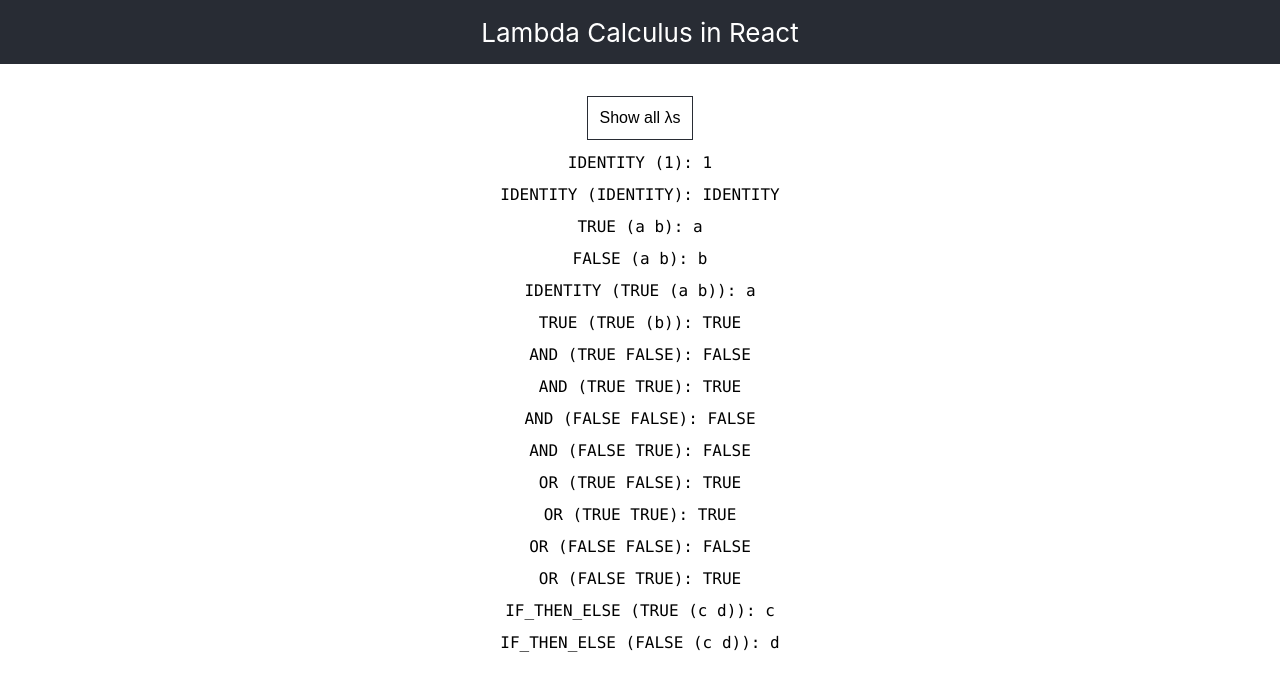
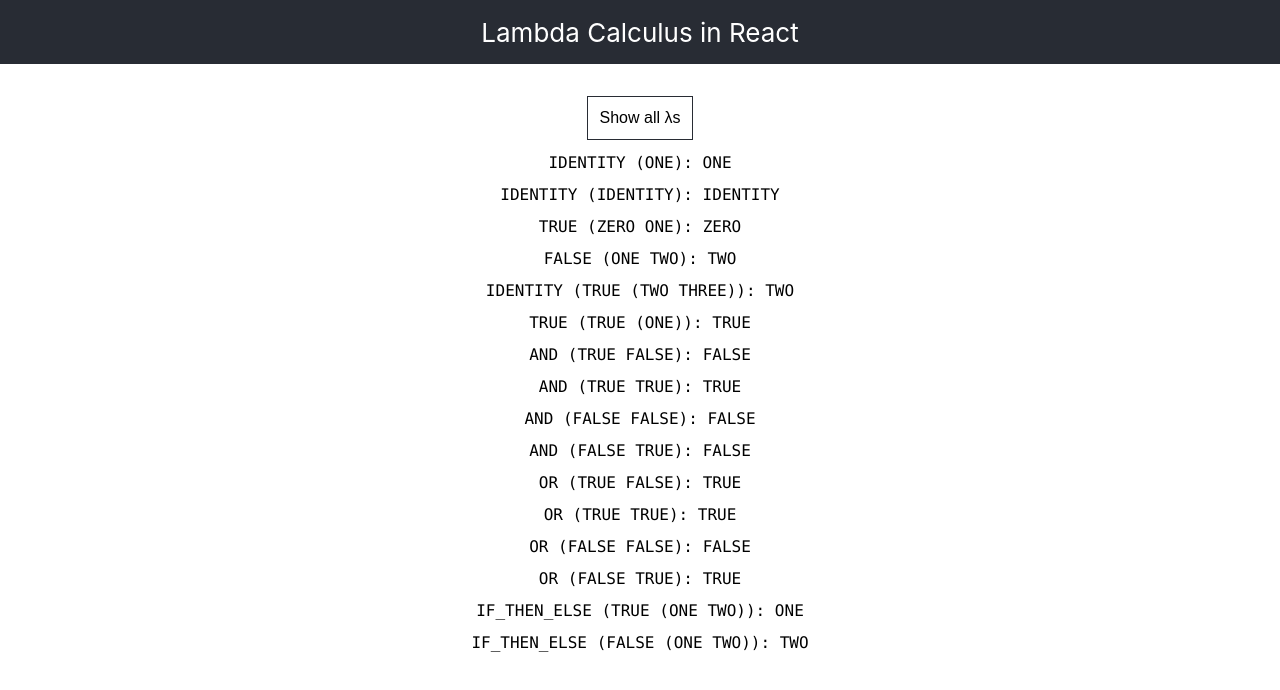
Before and after one commit to vabruzzo/lambda-calculus-in-react, a React (Create React App) app: page / in a window 1280 px wide. Shown: the top 690 px of the page. Built offline with nearby package versions, Linux system fonts and the light colour scheme.

Commit message:
more numbers

```diff
--- a/src/App.tsx
+++ b/src/App.tsx
@@ -1,5 +1,6 @@
 import React, { FC } from "react";
 import IDENTITY from "./components/IDENTITY";
+import { ZERO, ONE, TWO, THREE } from "./components/numbers";
 import TRUE from "./components/logic/TRUE";
 import FALSE from "./components/logic/FALSE";
 import AND from "./components/logic/AND";
@@ -19,25 +20,29 @@
         <ShowLambdas>
           <ShowLambdasButton />
           <CodeBlock>
-            <Label name="IDENTITY" /> (1): <IDENTITY args={[1]} />
+            <Label name="IDENTITY" /> (<Label name="ONE" />
+            ): <IDENTITY args={[ONE]} />
           </CodeBlock>
           <CodeBlock>
             <Label name="IDENTITY" /> (<Label name="IDENTITY" />
             ): <IDENTITY args={[IDENTITY]} />
           </CodeBlock>
           <CodeBlock>
-            <Label name="TRUE" /> (a b): <TRUE args={["a", "b"]} />
+            <Label name="TRUE" /> (<Label name="ZERO" /> <Label name="ONE" />
+            ): <TRUE args={[ZERO, ONE]} />
           </CodeBlock>
           <CodeBlock>
-            <Label name="FALSE" /> (a b): <FALSE args={["a", "b"]} />
+            <Label name="FALSE" /> (<Label name="ONE" /> <Label name="TWO" />
+            ): <FALSE args={[ONE, TWO]} />
           </CodeBlock>
           <CodeBlock>
-            <Label name="IDENTITY" /> (<Label name="TRUE" /> (a b)):{" "}
-            <IDENTITY args={[<TRUE args={["a", "b"]} />]} />
+            <Label name="IDENTITY" /> (<Label name="TRUE" /> (
+            <Label name="TWO" /> <Label name="THREE" />
+            )): <IDENTITY args={[<TRUE args={[TWO, THREE]} />]} />
           </CodeBlock>
           <CodeBlock>
-            <Label name="TRUE" /> (<Label name="TRUE" /> (b)):{" "}
-            <TRUE args={[TRUE, "b"]} />
+            <Label name="TRUE" /> (<Label name="TRUE" /> (<Label name="ONE" />
+            )): <TRUE args={[TRUE, ONE]} />
           </CodeBlock>
           <CodeBlock>
             <Label name="AND" /> (<Label name="TRUE" /> <Label name="FALSE" />
@@ -72,12 +77,14 @@
             ): <OR args={[FALSE, TRUE]} />
           </CodeBlock>
           <CodeBlock>
-            <Label name="IF_THEN_ELSE" /> (<Label name="TRUE" /> (c d)):{" "}
-            <IF_THEN_ELSE args={[TRUE, "c", "d"]} />
+            <Label name="IF_THEN_ELSE" /> (<Label name="TRUE" /> (
+            <Label name="ONE" /> <Label name="TWO" />
+            )): <IF_THEN_ELSE args={[TRUE, ONE, TWO]} />
           </CodeBlock>
           <CodeBlock>
-            <Label name="IF_THEN_ELSE" /> (<Label name="FALSE" /> (c d)):{" "}
-            <IF_THEN_ELSE args={[FALSE, "c", "d"]} />
+            <Label name="IF_THEN_ELSE" /> (<Label name="FALSE" /> (
+            <Label name="ONE" /> <Label name="TWO" />
+            )): <IF_THEN_ELSE args={[FALSE, ONE, TWO]} />
           </CodeBlock>
         </ShowLambdas>
       </main>
--- a/src/components/Label/index.tsx
+++ b/src/components/Label/index.tsx
@@ -8,6 +8,10 @@
 
 const expressions: any = {
   IDENTITY: "λx.x",
+  ZERO: "λf.λx.x",
+  ONE: "λf.λx.f x",
+  TWO: "λf.λx.f (f x)",
+  THREE: "λf.λx.f (f (f x))",
   TRUE: "λx.λy.x",
   FALSE: "λx.λy.y",
   AND: "λp.λq.p q p",
--- a/src/components/numbers/index.tsx
+++ b/src/components/numbers/index.tsx
@@ -8,4 +8,22 @@
 
 ZERO.displayName = "ZERO";
 
-export { ZERO };
+const ONE: FC<LambdaExprProps> = args => (
+  <βReduction λ={(f: any) => x => f(x)} {...args} />
+);
+
+ONE.displayName = "ONE";
+
+const TWO: FC<LambdaExprProps> = args => (
+  <βReduction λ={(f: any) => x => f(f(x))} {...args} />
+);
+
+TWO.displayName = "TWO";
+
+const THREE: FC<LambdaExprProps> = args => (
+  <βReduction λ={(f: any) => x => f(f(f(x)))} {...args} />
+);
+
+THREE.displayName = "THREE";
+
+export { ZERO, ONE, TWO, THREE };
```
